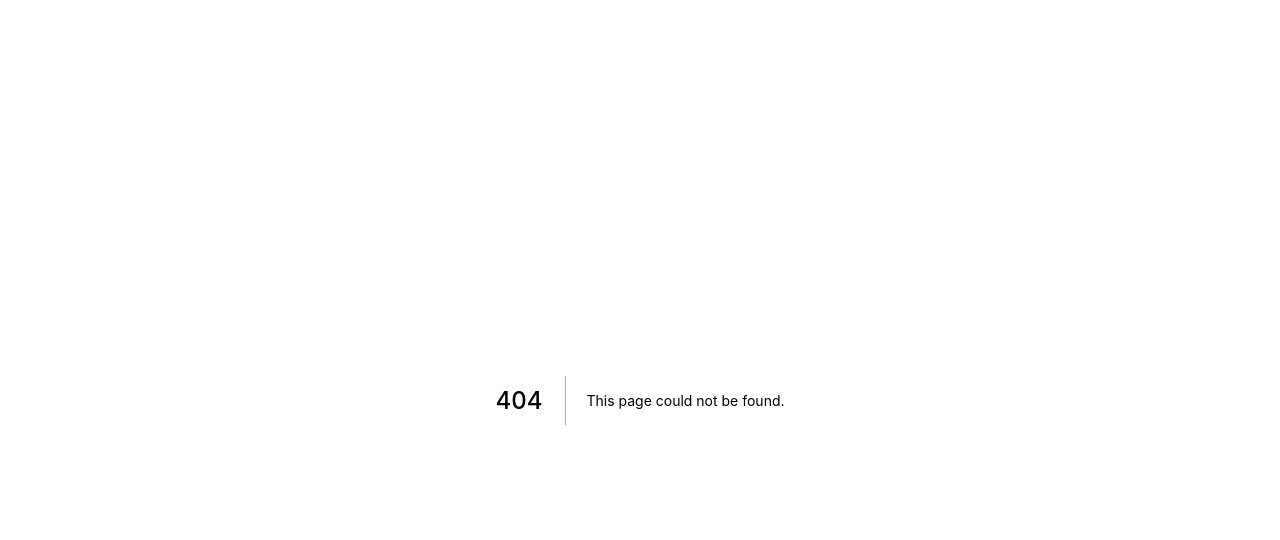
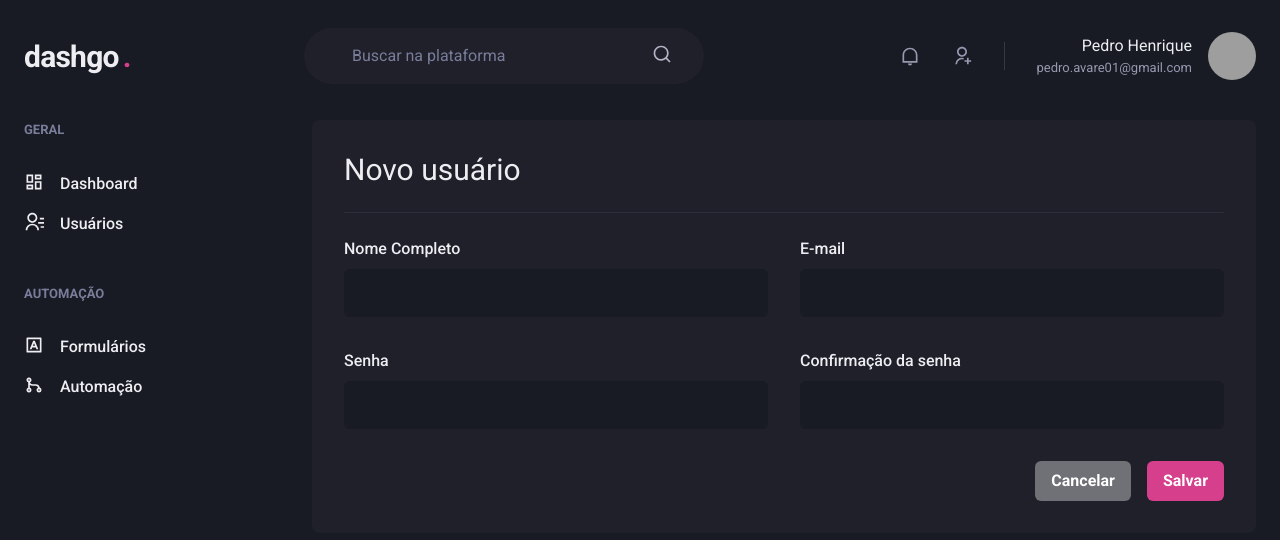
Before and after one commit to pedrohenriiz/dashgo-rocketseat, a Next.js app: page /users/create in a window 1280 px wide. Before the commit this address had no page. Shown: the top 540 px of the page. Built offline with nearby package versions, Linux system fonts and the light colour scheme; grey boxes are pictures that could not be loaded.

Commit message:
Adds create user form

```diff
--- /dev/null
+++ b/src/pages/users/create.tsx
@@ -0,0 +1,55 @@
+import {
+  Box,
+  Button,
+  Divider,
+  Flex,
+  Heading,
+  SimpleGrid,
+  Stack,
+} from '@chakra-ui/react';
+import { Input } from '../../components/Form/Input';
+import { Header } from '../../components/Header';
+import { Sidebar } from '../../components/Sidebar';
+
+export default function CreateUser() {
+  return (
+    <Box>
+      <Header />
+
+      <Flex w='100%' my='6' maxWidth={1480} mx='auto' px='6'>
+        <Sidebar />
+
+        <Box flex='1' borderRadius='8' bg='gray.800' p='8'>
+          <Heading size='lg' fontWeight='normal'>
+            Novo usuário
+          </Heading>
+
+          <Divider my='6' borderColor='gray.700' />
+
+          <Stack spacing='8'>
+            <SimpleGrid minChildWidth='240px' spacing='8' w='100%'>
+              <Input name='name' label='Nome Completo' />
+              <Input name='email' type='email' label='E-mail' />
+            </SimpleGrid>
+
+            <SimpleGrid minChildWidth='240px' spacing='8' w='100%'>
+              <Input name='password' type='password' label='Senha' />
+              <Input
+                name='password_confirmation'
+                type='password'
+                label='Confirmação da senha'
+              />
+            </SimpleGrid>
+          </Stack>
+
+          <Flex mt='8' justify='flex-end'>
+            <Stack direction='row' spacing='4'>
+              <Button colorScheme='whiteAlpha'>Cancelar</Button>
+              <Button colorScheme='pink'>Salvar</Button>
+            </Stack>
+          </Flex>
+        </Box>
+      </Flex>
+    </Box>
+  );
+}
```
